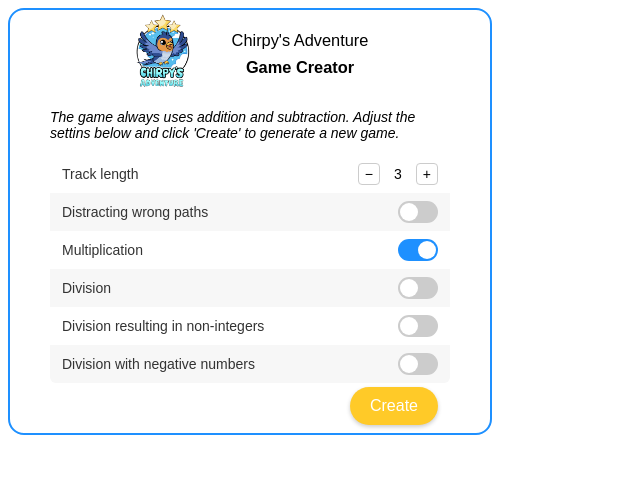
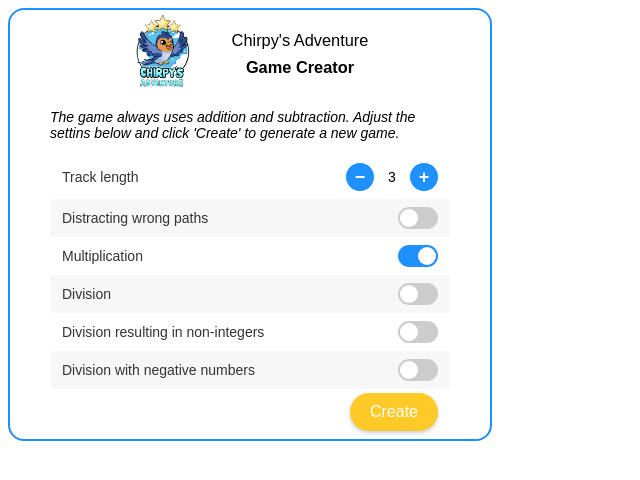
Before and after one commit to pila-project/chirpy-customize-interface, a Vue app: page / in a window 1280 px wide. Shown: the top 480 px of the page, without its empty margins (0-640 px from the left). Built offline with nearby package versions, Linux system fonts and the light colour scheme.

Commit message:
better styled plus minus buttons

```diff
--- a/src/components/ModelNaturalNumber.vue
+++ b/src/components/ModelNaturalNumber.vue
@@ -69,4 +69,31 @@ const increment = () => {
   min-width: 20px;
   text-align: center;
 }
+
+.natural-number-control button {
+  width: 28px;
+  height: 28px;
+  border-radius: 50%;
+  background-color: dodgerblue;
+  color: white;
+  border: none;
+  font-size: 18px;
+  font-weight: bold;
+  line-height: 1;
+  display: flex;
+  align-items: center;
+  justify-content: center;
+  cursor: pointer;
+  transition: background-color 0.2s ease, opacity 0.2s ease;
+}
+
+.natural-number-control button:hover:not(:disabled) {
+  background-color: #1e90ff; /* slightly darker dodgerblue */
+}
+
+.natural-number-control button:disabled {
+  opacity: 0.5;
+  cursor: not-allowed;
+}
+
 </style>
```
